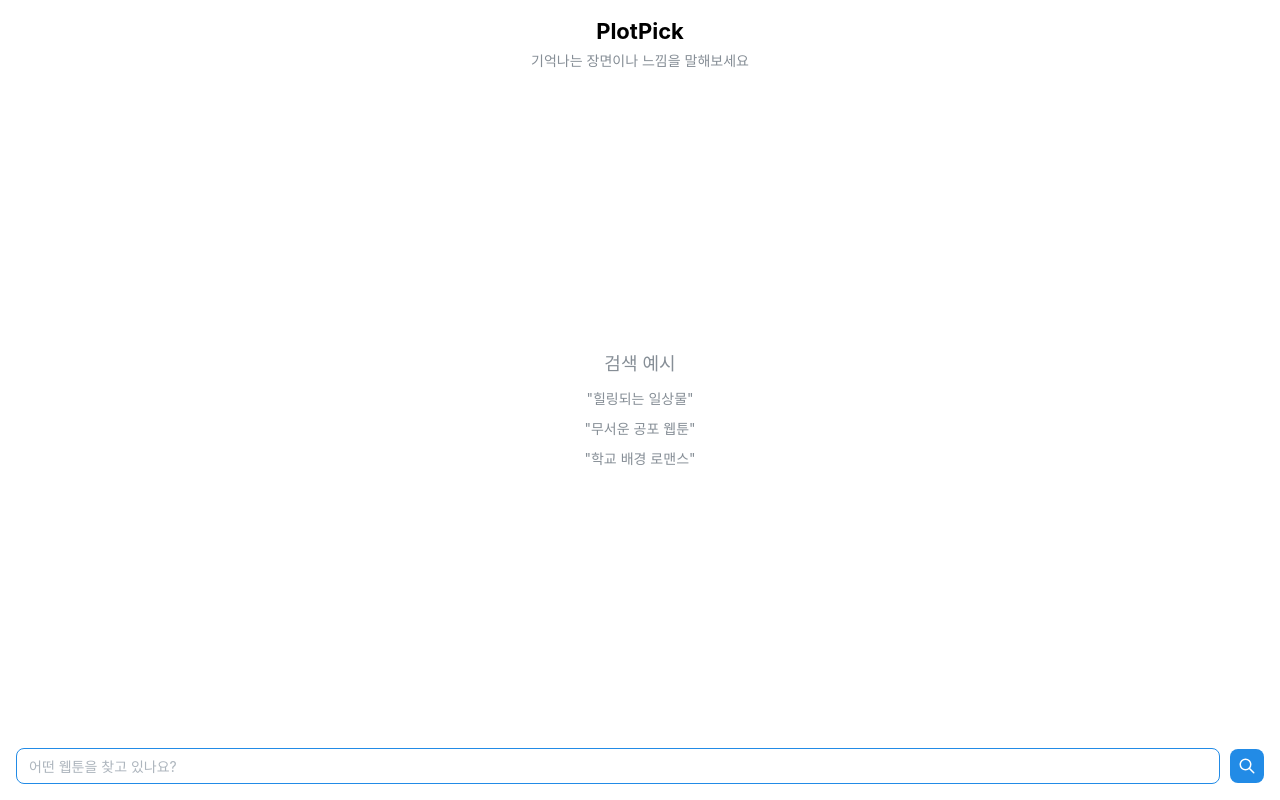
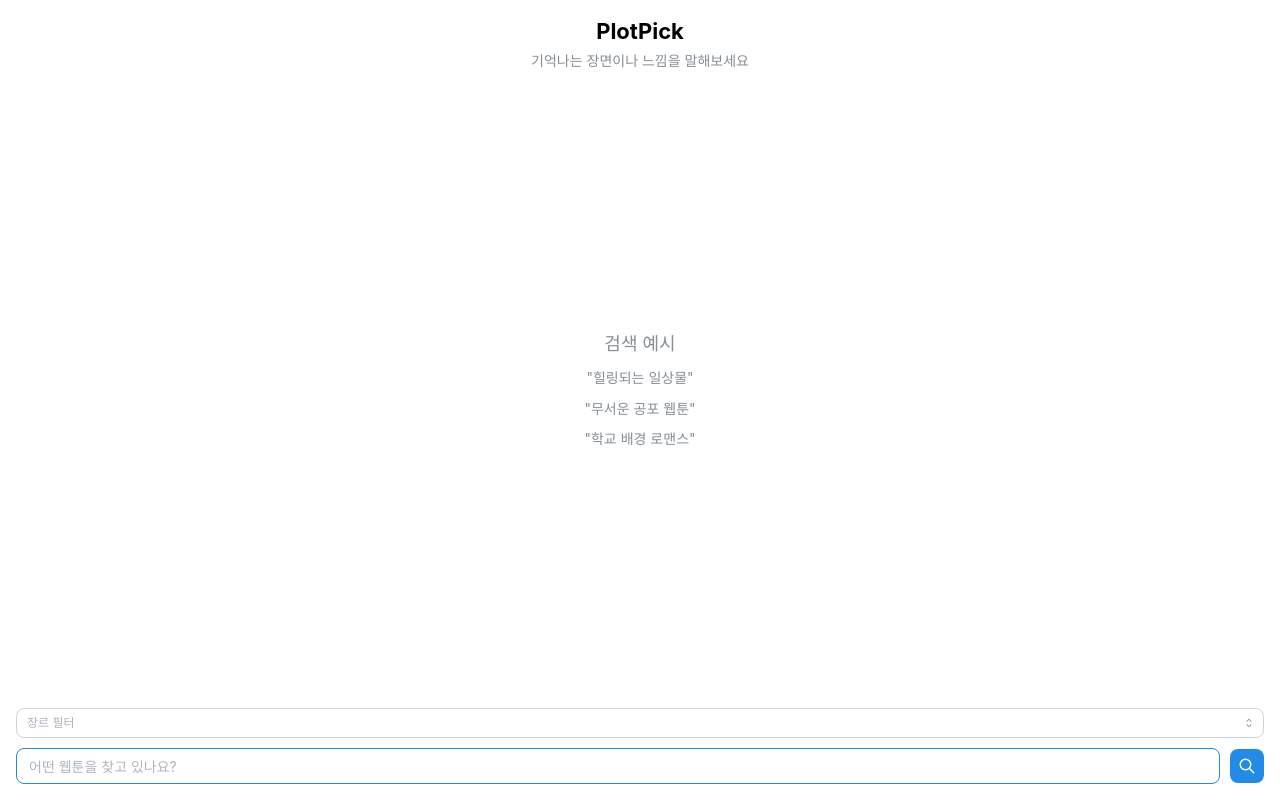
Before and after one commit to semimikoh/plotpick, a Next.js app: page / in a window 1280 px wide. Built offline with nearby package versions, Linux system fonts and the light colour scheme.

Commit message:
feat: 장르 필터 UI 추가

```diff
--- a/src/components/chat/ChatContainer.tsx
+++ b/src/components/chat/ChatContainer.tsx
@@ -3,14 +3,17 @@
 import { Stack, Title, Text, Center, Loader } from "@mantine/core";
 import { useState, useCallback } from "react";
 import { ChatInput } from "@/components/chat/ChatInput";
+import { GenreFilter } from "@/components/chat/GenreFilter";
 import { MessageList } from "@/components/chat/MessageList";
 import type { ChatMessage } from "@/components/chat/Message";
 
 export function ChatContainer() {
   const [messages, setMessages] = useState<ChatMessage[]>([]);
   const [loading, setLoading] = useState(false);
+  const [genres, setGenres] = useState<string[]>([]);
 
-  const handleSubmit = useCallback(async (query: string) => {
+  const handleSubmit = useCallback(
+    async (query: string) => {
       const userMsg: ChatMessage = {
         id: `user-${Date.now()}`,
         role: "user",
@@ -24,7 +27,11 @@ export function ChatContainer() {
         const res = await fetch("/api/search", {
           method: "POST",
           headers: { "Content-Type": "application/json" },
-        body: JSON.stringify({ query, count: 5 }),
+          body: JSON.stringify({
+            query,
+            count: 5,
+            genres: genres.length > 0 ? genres : undefined,
+          }),
         });
 
         if (!res.ok) {
@@ -55,7 +62,9 @@ export function ChatContainer() {
       } finally {
         setLoading(false);
       }
-  }, []);
+    },
+    [genres],
+  );
 
   return (
     <Stack h="100vh" gap={0}>
@@ -87,7 +96,8 @@ export function ChatContainer() {
         </Center>
       )}
 
-      <Stack p="md">
+      <Stack p="md" gap="xs">
+        <GenreFilter value={genres} onChange={setGenres} />
         <ChatInput onSubmit={handleSubmit} loading={loading} />
       </Stack>
     </Stack>
--- /dev/null
+++ b/src/components/chat/GenreFilter.tsx
@@ -0,0 +1,36 @@
+"use client";
+
+import { MultiSelect } from "@mantine/core";
+
+const GENRE_OPTIONS = [
+  { value: "코미디 웹 만화", label: "코미디" },
+  { value: "코미디 만화", label: "코미디 (일반)" },
+  { value: "액션 만화", label: "액션" },
+  { value: "로맨스 웹 만화", label: "로맨스" },
+  { value: "로맨틱 코미디 만화", label: "로맨틱 코미디" },
+  { value: "공포 웹 만화", label: "공포" },
+  { value: "무협 만화", label: "무협" },
+  { value: "일상물 웹 만화", label: "일상" },
+  { value: "고등학교를 배경으로 한 만화", label: "학원" },
+  { value: "블랙 코미디", label: "블랙 코미디" },
+];
+
+export function GenreFilter({
+  value,
+  onChange,
+}: {
+  value: string[];
+  onChange: (value: string[]) => void;
+}) {
+  return (
+    <MultiSelect
+      data={GENRE_OPTIONS}
+      value={value}
+      onChange={onChange}
+      placeholder="장르 필터"
+      size="xs"
+      clearable
+      searchable
+    />
+  );
+}
```
Lines whose indentation alone changed are shown as unchanged.
